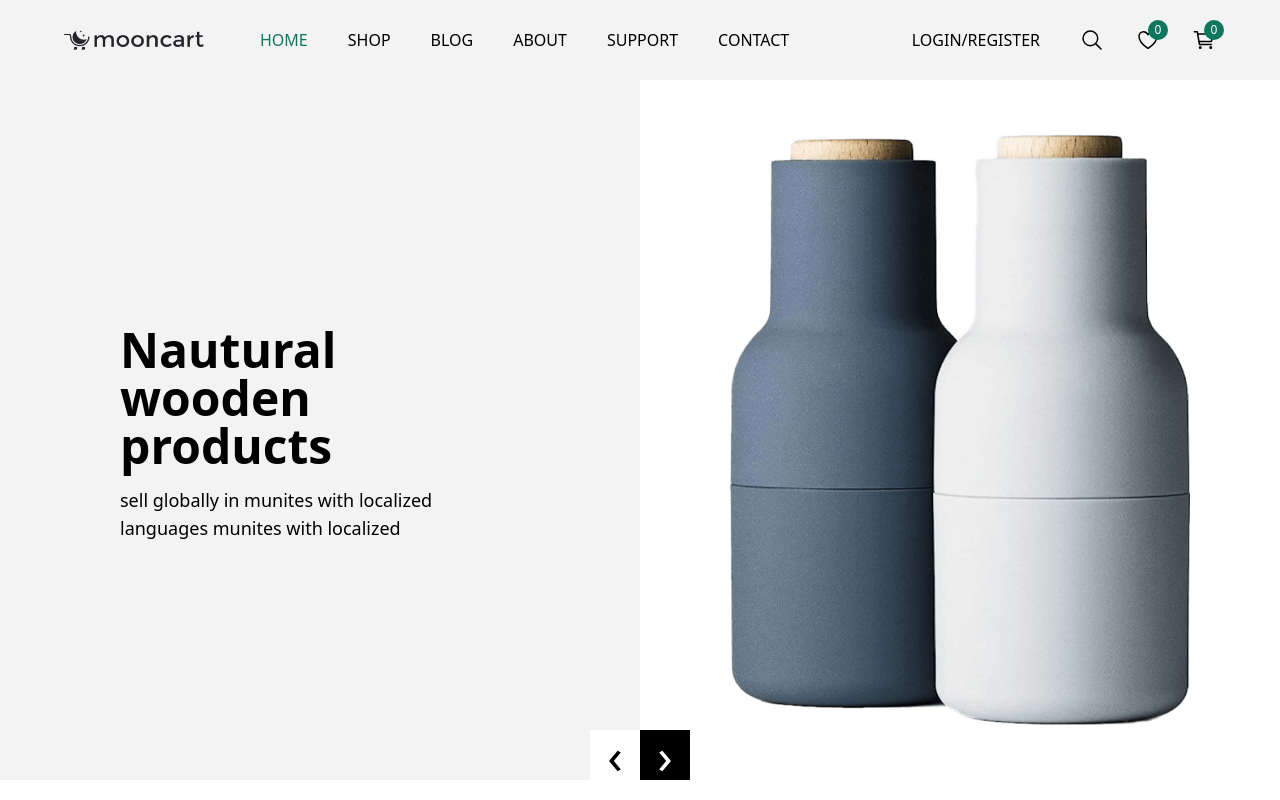
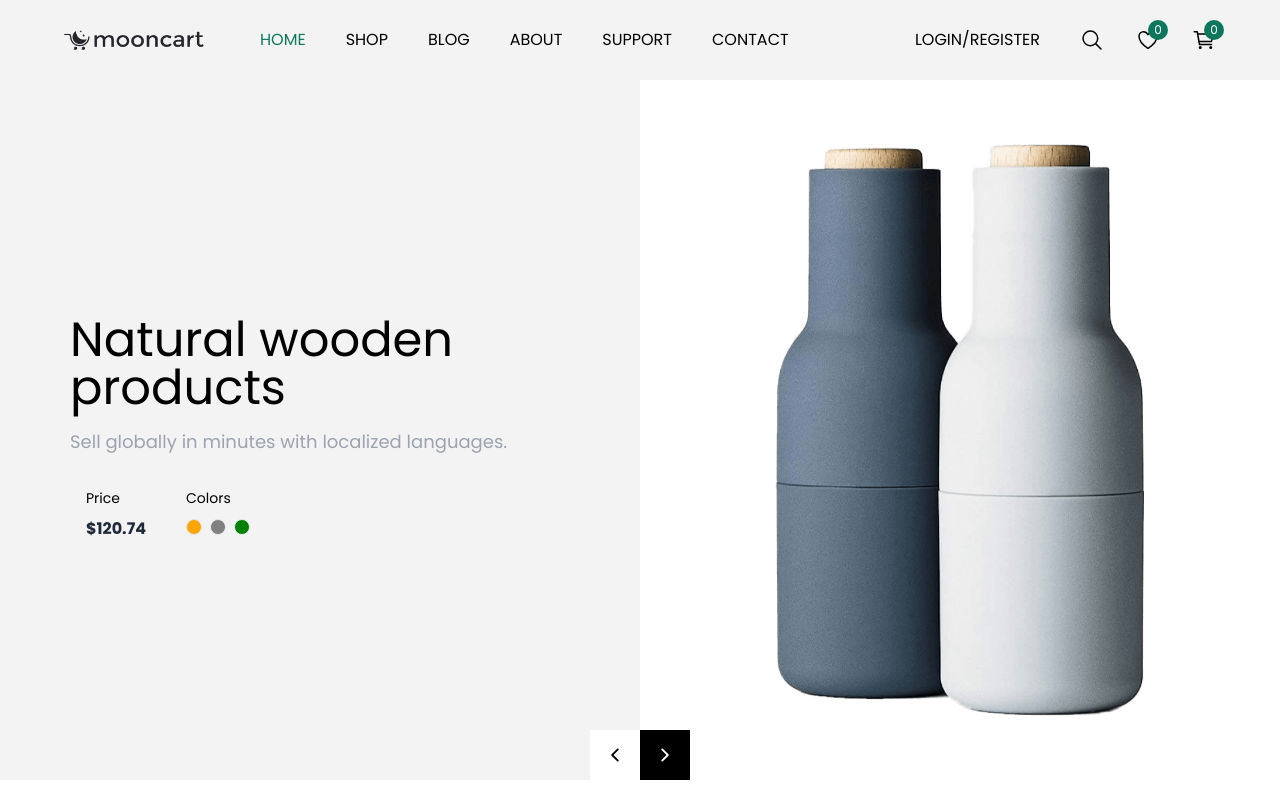
Before and after one commit to zahra-hjri/E-commerce-moon, a Next.js app: page / in a window 1280 px wide. Built offline with nearby package versions, Linux system fonts and the light colour scheme.

Commit message:
added prices

```diff
--- /dev/null
+++ b/src/app/api/price/route.ts
@@ -0,0 +1,9 @@
+import { NextRequest, NextResponse } from "next/server";
+
+export async function GET(request: NextRequest) {
+  console.log(`requestttt`, request.url);
+
+  const item = new URL(request.url).searchParams.get("item");
+
+  return NextResponse.json({ item });
+}
--- a/src/app/components/HeroSlider/HeroSlider.tsx
+++ b/src/app/components/HeroSlider/HeroSlider.tsx
@@ -1,38 +1,53 @@
 "use client";
 
+import { useState } from "react";
 import { Swiper, SwiperSlide } from "swiper/react";
 import { Navigation } from "swiper/modules";
 import "swiper/css";
 import "swiper/css/navigation";
-import "swiper/css/pagination";
 import Image from "next/image";
-// import "./HeroSlider.css"
-// import product1 from "../../../public/images/hero/h1.png"
+import { IoIosArrowForward, IoIosArrowBack } from "react-icons/io";
 
 const slides = [
   {
     id: 1,
     image: "/images/hero/h1.png",
-    title: "Nautural wooden products",
-    description: "sell globally in munites with localized languages munites with localized",
+    title: "Natural wooden products",
+    description:
+      "Sell globally in minutes with localized languages.",
+    variants: [
+      { color: "orange", price: 120.74 },
+      { color: "gray", price: 130.89 },
+      { color: "green", price: 125.28 },
+    ],
   },
   {
     id: 2,
     image: "/images/hero/h2.png",
-    title: "Nautural wooden products",
-    description: "sell globally in munites with localized languages munites with localized",
-  },
-  {
-    id: 3,
-    image: "/images/hero/h2.png",
-    title: "Nautural wooden products",
-    description: "sell globally in munites with localized languages munites with localized",
+    title: "Natural wooden products",
+    description:
+      "Sell globally in minutes with localized languages.",
+    variants: [
+      { color: "orange", price: 320.24 },
+      { color: "gray", price: 300.86 },
+      { color: "green", price: 110.89 },
+    ],
   },
 ];
 
 export default function HeroSlider() {
+  const [selectedPrices, setSelectedPrices] = useState(
+    slides.map((slide) => slide.variants[0].price)
+  );
+
+  const handleColorClick = (slideIndex: number, price: number) => {
+    const updatedPrices = [...selectedPrices];
+    updatedPrices[slideIndex] = price;
+    setSelectedPrices(updatedPrices);
+  };
+
   return (
-    <div className="w-full h-[700px] overflow-hidden ">
+    <div className="w-full h-[700px] overflow-hidden relative">
       <Swiper
         modules={[Navigation]}
         navigation={{
@@ -42,33 +57,66 @@ export default function HeroSlider() {
         loop={true}
         className="w-full h-full"
       >
-        {slides.map((slide) => (
+        {slides.map((slide, index) => (
           <SwiperSlide key={slide.id}>
-            <div className="flex w-full h-full">
-              <div className="w-[50%] flex flex-col justify-center items-center bg-white-100 text-black text-center px-4">
-                <h2 className="text-3xl md:text-5xl font-bold w-[400px] text-start my-2">
+            <div className="flex w-full h-full relative">
+              <div className="w-[50%] bg-white-100 flex flex-col justify-center items-center text-black text-start px-4">
+                <h2 className="text-3xl md:text-5xl font-medium w-[500px] my-2">
                   {slide.title}
                 </h2>
-                <p className="mt-2 text-lg w-[400px] text-start">{slide.description}</p>
+                <p className="mt-2 mb-4 text-lg w-[500px] text-gray-400">{slide.description}</p>
+
+                {/* Price & Colors */}
+                <div className="w-[500px] h-fit flex gap-10 p-4">
+                  {/* Price */}
+                  <div className="flex flex-col gap-2 text-[14px]">
+                    <div>Price</div>
+                    <div className="text-gray-800 h-[20px] font-bold text-[16px]">
+                      ${selectedPrices[index]}
+                    </div>
+                  </div>
+
+                  {/* Colors */}
+                  <div className="flex flex-col gap-2">
+                    <div className="text-[14px]">Colors</div>
+                    <div className="flex gap-2 h-[20px] items-center ">
+                      {slide.variants.map((variant, vIndex) => (
+                        <div
+                          key={vIndex}
+                          onClick={() =>
+                            handleColorClick(index, variant.price)
+                          }
+                          className="w-[16px] h-[16px] rounded-full border cursor-pointer hover:scale-110 transition-all"
+                          style={{ backgroundColor: variant.color }}
+                          title={`$${variant.price}`}
+                        ></div>
+                      ))}
+                    </div>
+                  </div>
+                </div>
               </div>
+
+              {/* Image */}
               <div className="w-[50%] p-10 flex items-center justify-center bg-white">
                 <Image
                   src={slide.image}
                   alt={slide.title}
-                  width={500}
-                  height={100}
-                  className="h-full"
+                  width={400}
+                  height={400}
+                  className="h-full object-contain"
                 />
               </div>
             </div>
           </SwiperSlide>
         ))}
       </Swiper>
-      <div className="absolute bottom-5 right-1/2 z-50 prev cursor-pointer w-[50px] h-[50px] bg-white text-black text-[50px] flex items-center justify-center">
-        ‹
+
+      {/* Arrows */}
+      <div className="absolute bottom-0 right-1/2 z-50 prev cursor-pointer w-[50px] h-[50px] bg-white text-black text-[50px] flex items-center justify-center">
+        <IoIosArrowBack size={20} />
       </div>
-      <div className="absolute bottom-5 left-1/2 z-50 next cursor-pointer w-[50px] h-[50px] bg-black text-white text-[50px] flex items-center justify-center">
-        ›
+      <div className="absolute bottom-0 left-1/2 z-50 next cursor-pointer w-[50px] h-[50px] bg-black text-white text-[50px] flex items-center justify-center">
+        <IoIosArrowForward size={20} />
       </div>
     </div>
   );
--- a/src/app/globals.css
+++ b/src/app/globals.css
@@ -5,6 +5,7 @@
 :root {
   --background: #ffffff;
   --foreground: #171717;
+  font-family: var(--font-poppins), sans-serif;
 }
 
 @media (prefers-color-scheme: dark) {
--- a/src/app/layout.tsx
+++ b/src/app/layout.tsx
@@ -1,5 +1,13 @@
 import type { Metadata } from "next";
 import "./globals.css";
+import { Poppins } from 'next/font/google'
+
+const poppins = Poppins({
+  subsets: ['latin'],
+  weight: ['400', '600', '700'],
+  variable: '--font-poppins',
+  display: 'swap',
+})
 //components
 import Header from "@/app/components/layout/Header";
 // import Footer from "@/app/components/layout/Footer";
@@ -21,7 +29,7 @@ export default function RootLayout({
 }>) {
   return (
     <ClerkProvider>
-    <html lang="en">
+    <html lang="en" className={poppins.variable}>
       <body className="">
         <Providers>
           <CartProvider>
```
